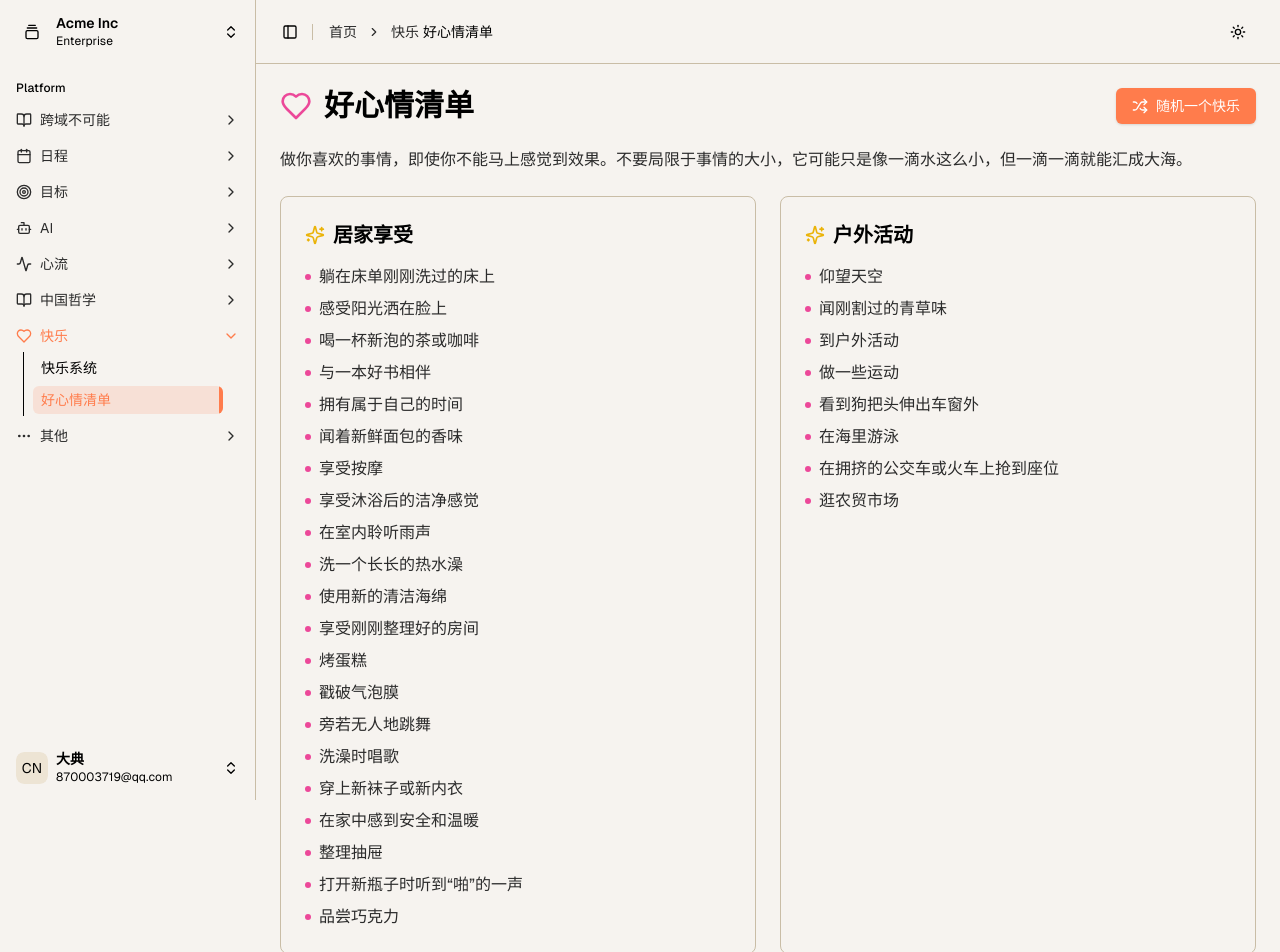
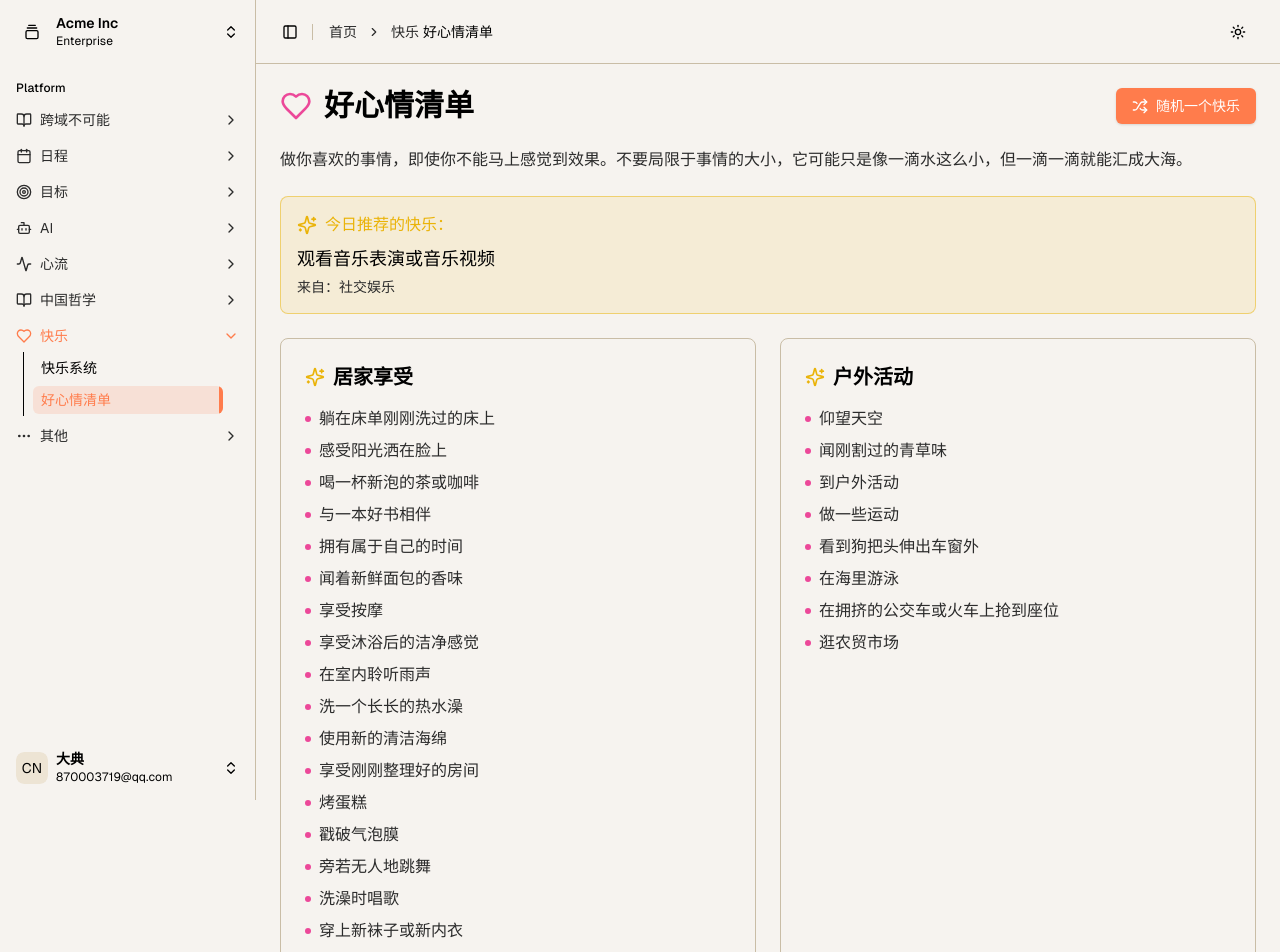
Before and after one commit to yellowpoint/book-impossible, a Next.js app: page /happy/happy-list in a window 1280 px wide. Shown: the top 952 px of the page. Built offline with nearby package versions, Linux system fonts and the light colour scheme.

Commit message:
完善好心情清单

```diff
--- a/src/app/happy/happy-list/page.jsx
+++ b/src/app/happy/happy-list/page.jsx
@@ -3,7 +3,7 @@
 import { motion } from "framer-motion";
 import { Heart, Sparkles, Shuffle } from "lucide-react";
 import { Button } from "@/components/ui/button";
-import { useState } from "react";
+import { useState, useEffect } from "react";
 
 const happyList = [
   {
@@ -28,7 +28,7 @@ const happyList = [
       "穿上新袜子或新内衣",
       "在家中感到安全和温暖",
       "整理抽屉",
-      "打开新瓶子时听到“啪”的一声",
+      `打开新瓶子时听到"啪"的一声`,
       "品尝巧克力"
     ]
   },
@@ -96,6 +96,10 @@ export default function HappyListPage() {
     const randomIndex = Math.floor(Math.random() * allItems.length);
     setHighlightedItem(allItems[randomIndex]);
   };
+
+  useEffect(() => {
+    handleRandomHighlight();
+  }, []);
 
   return (
     <div className="container mx-auto p-6">
```
